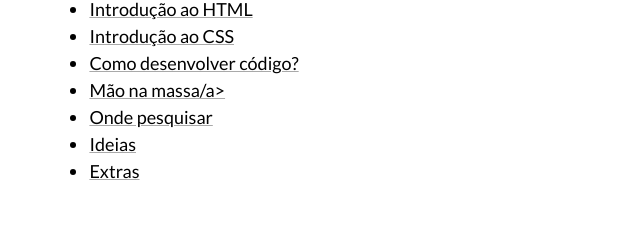
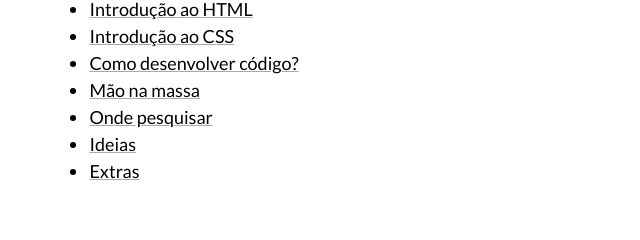
Before and after one commit to alinenaoe/html-css, a plain HTML site: page index.html in a window 1280 px wide. Shown: the part 217-457 px from the top of the page, 53-693 px from the left. Drawn offline with Linux system fonts and the light colour scheme.

Commit message:
corrigindo ortografia

```diff
--- a/index.html
+++ b/index.html
@@ -15,7 +15,7 @@
                 <li><a href="#html">Introdução ao HTML</a></li>
                 <li><a href="#css">Introdução ao CSS</a></li>
                 <li><a href="#codigo">Como desenvolver código?</a></li>
-                <li><a href="#mao-na-massa">Mão na massa/a></li>
+                <li><a href="#mao-na-massa">Mão na massa</a></li>
                 <li><a href="#pesquisar">Onde pesquisar</a></li>
                 <li><a href="#ideias">Ideias</a></li>
                 <li><a href="#extras">Extras</a></li>
```
